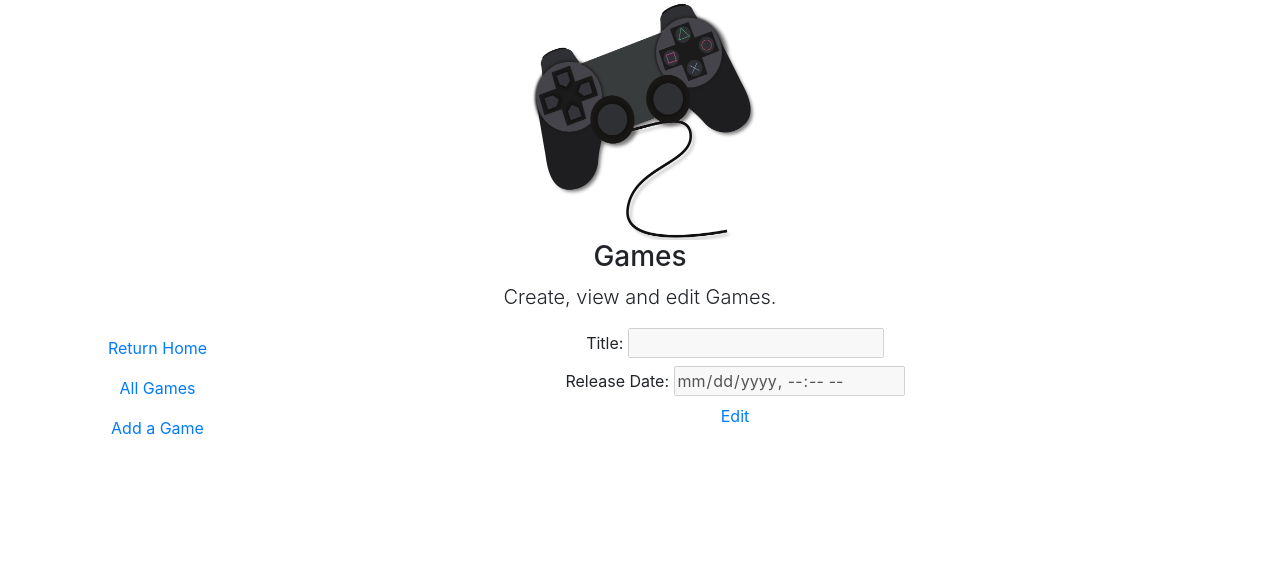
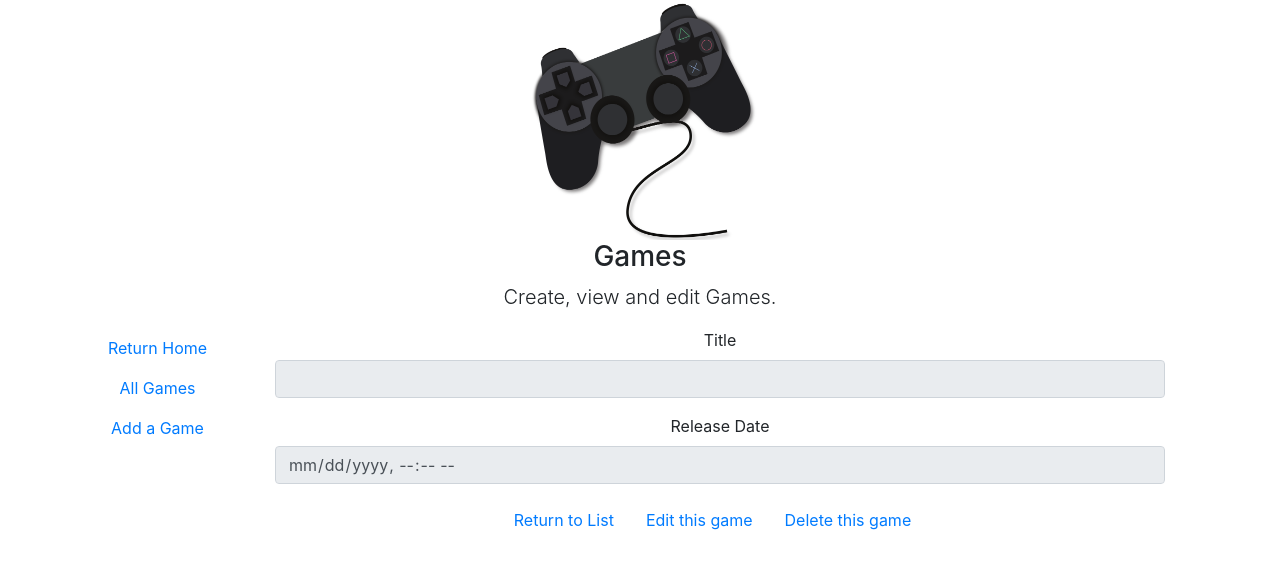
Before and after one commit to rodolphocastro/ARDC.VueJS.Playground, a Vue app: page /games/view/1 in a window 1280 px wide. Shown: the top 568 px of the page. Built offline with nearby package versions, Linux system fonts and the light colour scheme; no server answers.

Commit message:
Atualizar visual da tela de detalhamento de jogos

```diff
--- a/src/components/games/GameDetails.vue
+++ b/src/components/games/GameDetails.vue
@@ -1,18 +1,26 @@
 <template>
-    <div id="game-detail">
-        <form>
-            <label>
-                Title:
-                <input type="text" disabled v-model="currentGame.name"/>
-            </label>
-            <br/>
-            <label>
-                Release Date:
-                <input type="datetime-local" disabled v-model="currentGame.releasedOn"/>
-            </label>
-            <br/>
-            <router-link :to="{ name: 'gameedit', params: { id: currentGame.id }}">Edit</router-link>
+    <div id="game-detail" class="row">
+        <form class="col-sm-12">
+            <div class="form-group">
+                <label for="inputGameName">Title</label>
+                <input id="inputGameName" class="form-control" type="text" disabled v-model="currentGame.name"/>
+            </div>
+            <div class="form-group">
+                <label for="inputGameRelease">Release Date</label>
+                <input id="inputGameRelease" class="form-control" type="datetime-local" disabled v-model="currentGame.releasedOn"/>
+            </div>
         </form>
+        <ul class="col-sm-12 nav justify-content-center">
+            <li class="nav-item">
+                <router-link class="nav-link" :to="{ name: 'gameslist' }">Return to List</router-link>
+            </li>
+            <li class="nav-item">
+                <router-link class="nav-link" :to="{ name: 'gameedit', params: { id: currentGame.id }}">Edit this game</router-link>
+            </li>
+            <li class="nav-item">
+                <a href="#" class="nav-link" @click="deleteGame(currentGame.id)">Delete this game</a>
+            </li>
+        </ul>
     </div>
 </template>
 
@@ -22,7 +30,12 @@ export default {
     methods: {
         getGame(){
             this.$store.dispatch('getGame', this.$route.params.id);
-        }
+        },
+        deleteGame(gameId){
+            this.$store.dispatch('deleteGame', gameId);
+            alert("Game deleted");
+            this.$router.push({ name: 'gameslist' });
+        },
     },
     mounted: function() {
         this.getGame();
--- a/src/components/games/GamesList.vue
+++ b/src/components/games/GamesList.vue
@@ -14,9 +14,6 @@ export default {
     methods: {
         getGames(){
             this.$store.dispatch('getGames');
-        },
-        deleteGame(gameId){
-            this.$store.dispatch('deleteGame', gameId);
         },
         detailGame(gameId){
             this.$router.push({ name: 'gamedetail', params: { id: gameId}});
```
